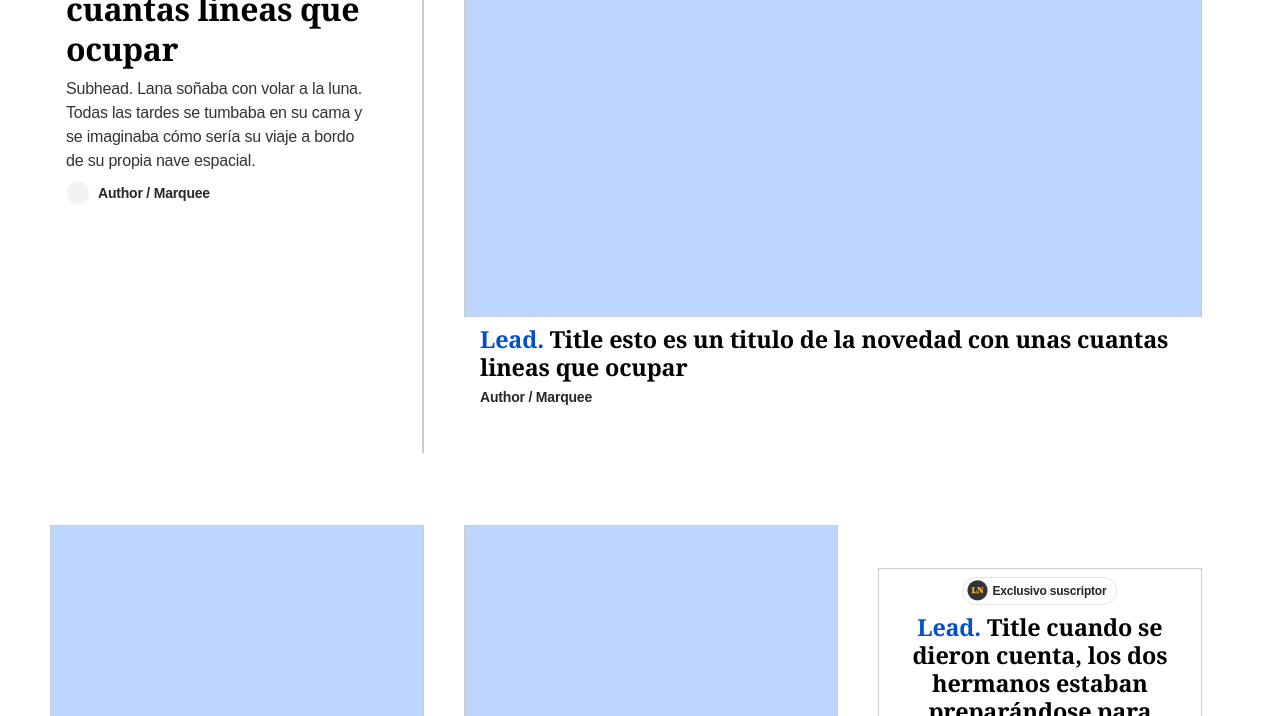
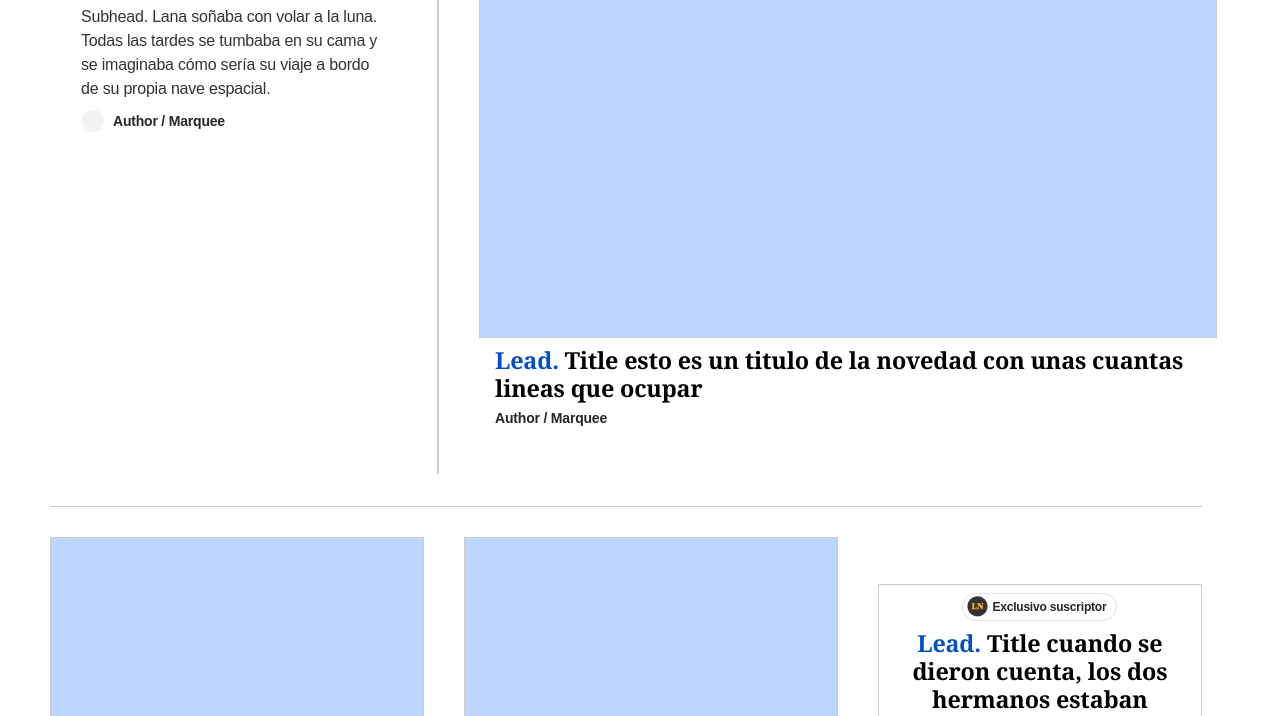
Before and after one commit to feder1208/sass-test, a website: page src/views/index.html in a window 1280 px wide. Shown: the part 175-891 px from the top of the page. Drawn offline with Linux system fonts and the light colour scheme.

Commit message:
se refactorizaron archivos para la entrega

```diff
--- a/src/styles/components/_card.scss
+++ b/src/styles/components/_card.scss
@@ -1,7 +1,11 @@
 @use "../variables";
 @use "../responsive";
 
-// Styles for the regular card
+main {
+    padding-top: 1.6rem;
+}
+
+// Styles for the regular and the body card
 
 .card-regular {
     display: flex;
@@ -113,74 +117,6 @@
     }
  }
 
-// Media query for tablet
-
- @include responsive.media-up('tablet') {
-    .card-regular {
-        min-height: 32.6rem;
-        width: 30%;
-
-         &__image {
-            width: 100%;
-         }
-    }
-
-    .body__icon {
-        display: none;
-    }
-
-    .card-regular-wider {
-        width: 52%;
-    }
-
-    .card-render-body {
-        .card-body {
-            width: 39%;
-        }
-
-        .card-body__image {
-            display: none;
-        }
-
-        .body__title {
-            font-size: map-get(variables.$fontSize, 'title');
-            line-height: 4rem;
-            letter-spacing: -0.04rem;
-        }
-    }
-
-    .card-render-author {
-        width: 30%;
-
-        .body__author {
-            padding-bottom: 1.5rem;
-        }
-    }
-
- }
-
- // Media query for desktop
-
- @include responsive.media-up('desktop') {
-    .card-render-body {
-        .card-body {
-            width: 27%;
-        }
-    }
-
-    .card-regular-wider {
-        width: 54%;
-    }
-
-    // Add hover effect on the links
-    a:hover {
-        .card-regular__image {
-            opacity: .8;
-        }
-    }
- }
-
-
  // Media queries for the Container module
 
 @include responsive.media-up('tablet') {
@@ -188,7 +124,8 @@
         display: flex;
 
         .card-render-body {
-            max-width: 39%;
+            max-width: 36%;
+            margin-left: 1.5rem;
         }
 
         .card-render-regular {
@@ -215,7 +152,9 @@
         display: flex;
         gap: 1.6rem;
         width: 96%;
-        margin: 7.2rem auto 0 auto;
+        margin: 2.2rem auto 0 auto;
+        border-top: .1rem solid map-get(variables.$colors, 'line-separator');
+        padding-top: 3rem;
 
         .card-regular {
             width: 100%;
@@ -230,6 +169,7 @@
 }
 
 
+
 @include responsive.media-up('desktop') {
     .right-focal {
         display: flex;
@@ -241,10 +181,15 @@
 
         .card-render-regular {
             max-width: 60%;
+            margin-top: 0.5rem;
         }
 
         .card-regular {
             width: 100%
+        }
+
+        .card-regular__image.card-body__image {
+            display: none;
         }
 
         .separator-line {
@@ -281,7 +226,7 @@
         display: flex;
         gap: 4rem;
         width: 90%;
-        margin: 7.2rem 5rem 0 5rem;
+        margin: 3.2rem 5rem 0 5rem;
 
         .card-regular {
             width: 100%;
@@ -316,6 +261,12 @@
             }
         }
     }
+
+    a:hover {
+        .card-regular__image {
+            opacity: .8;
+        }
+    }
 }
 
 @include responsive.media-up('desktop-lg') {
@@ -332,7 +283,11 @@
         }
 
         .card-regular {
-            width: 100%
+            width: 100%;
+
+            &__body {
+                width: 60%;
+            }
         }
 
         .separator-line {
--- a/src/views/index.html
+++ b/src/views/index.html
@@ -10,78 +10,7 @@
 </head>
 
 <body>
-
-    <!-- <main>
-        <div class="card-render-regular">
-            <article class="card-regular">
-                <a href="#">
-                    <div class="card-regular__image"></div>
-                </a>
-                <div class="card-regular__body">
-                    <h3 class="body__title"><span>Lead.</span> Title esto es un titulo de la novedad con unas cuantas
-                        lineas
-                        que
-                        ocupar</h3>
-                    <h5 class="body__author">Author / Marquee</h5>
-                </div>
-            </article>
-        </div>
-
-        <div class="card-render-regular">
-            <article class="card-regular card-regular-wider">
-                <a href="#">
-                    <div class="card-regular__image"></div>
-                </a>
-                <div class="card-regular__body">
-                    <h3 class="body__title"><span>Lead.</span> Title esto es un titulo de la novedad con unas cuantas
-                        lineas
-                        que
-                        ocupar</h3>
-                    <h5 class="body__author">Author / Marquee</h5>
-                </div>
-            </article>
-        </div>
-
-        <div class="card-render-body">
-            <article class="card-regular card-body">
-                <a href="#">
-                    <div class="card-regular__image card-body__image"></div>
-                </a>
-                <div class="card-regular__body">
-                    <div class="body__icon"><span><img src="../assets/Icon Color Container.png"
-                                alt="La Nacion Icon"></span> Exclusivo suscriptor</div>
-                    <h3 class="body__title"><span>Lead.</span> Title esto es un titulo de la novedad con unas cuantas
-                        lineas
-                        que
-                        ocupar</h3>
-                    <h4 class="body__subtitle">Subhead. Lana soñaba con volar a la luna. Todas las tardes se tumbaba en
-                        su
-                        cama y se imaginaba cómo
-                        sería su viaje a
-                        bordo de su propia nave espacial.</h4>
-                    <h5 class="body__author">
-                        <div class="body__author-img"></div> Author / Marquee
-                    </h5>
-                </div>
-            </article>
-        </div>
-
-        <div class="card-render-author">
-            <article class="card-author">
-                <div class="card-regular__body">
-                    <h3 class="body__title"><span>Lead.</span> Title cuando se dieron cuenta, los dos hermanos estaban
-                        preparándose para alunizar.</h3>
-                    <div class="card-author__image-rounded"></div>
-                    <h5 class="body__author">Author full name</h5>
-                    <div class="separator"></div>
-                </div>
-            </article>
-        </div>
-    </main> -->
-
-
-
-
+    <main>
         <section class="right-focal">
             <div class="card-render-body">
                 <article class="card-regular card-body">
@@ -92,11 +21,13 @@
                         <div class="body__icon"><span><img src="../assets/Icon Color Container.png"
                                     alt="La Nacion Icon"></span> Exclusivo
                             suscriptor</div>
-                    <h3 class="body__title"><span>Lead.</span> Title esto es un titulo de la novedad con unas cuantas
+                        <h3 class="body__title"><span>Lead.</span> Title esto es un titulo de la novedad con unas
+                            cuantas
                             lineas
                             que
                             ocupar</h3>
-                    <h4 class="body__subtitle">Subhead. Lana soñaba con volar a la luna. Todas las tardes se tumbaba en
+                        <h4 class="body__subtitle">Subhead. Lana soñaba con volar a la luna. Todas las tardes se tumbaba
+                            en
                             su
                             cama y se imaginaba cómo
                             sería su viaje a
@@ -114,7 +45,8 @@
                         <div class="card-regular__image"></div>
                     </a>
                     <div class="card-regular__body">
-                    <h3 class="body__title"><span>Lead.</span> Title esto es un titulo de la novedad con unas cuantas
+                        <h3 class="body__title"><span>Lead.</span> Title esto es un titulo de la novedad con unas
+                            cuantas
                             lineas
                             que
                             ocupar</h3>
@@ -124,7 +56,6 @@
             </div>
         </section>
 
-
         <section class="card-group-3">
             <div class="card-render-regular">
                 <article class="card-regular">
@@ -132,7 +63,8 @@
                         <div class="card-regular__image"></div>
                     </a>
                     <div class="card-regular__body">
-                    <h3 class="body__title"><span>Lead.</span> Title esto es un titulo de la novedad con unas cuantas
+                        <h3 class="body__title"><span>Lead.</span> Title esto es un titulo de la novedad con unas
+                            cuantas
                             lineas
                             que
                             ocupar</h3>
@@ -146,7 +78,8 @@
                         <div class="card-regular__image"></div>
                     </a>
                     <div class="card-regular__body">
-                    <h3 class="body__title"><span>Lead.</span> Title esto es un titulo de la novedad con unas cuantas
+                        <h3 class="body__title"><span>Lead.</span> Title esto es un titulo de la novedad con unas
+                            cuantas
                             lineas
                             que
                             ocupar</h3>
@@ -160,7 +93,8 @@
                         <div class="body__icon"><span><img src="../assets/Icon Color Container.png"
                                     alt="La Nacion Icon"></span> Exclusivo
                             suscriptor</div>
-                    <h3 class="body__title"><span>Lead.</span> Title cuando se dieron cuenta, los dos hermanos estaban
+                        <h3 class="body__title"><span>Lead.</span> Title cuando se dieron cuenta, los dos hermanos
+                            estaban
                             preparándose para alunizar.</h3>
                         <div class="card-author__image-rounded"></div>
                         <h5 class="body__author">Author full name</h5>
@@ -169,6 +103,7 @@
                 </article>
             </div>
         </section>
+    </main>
 
 </body>
 
```
Also changed, not shown: README.md, src/styles/main.css, 1 other file. Lines whose indentation alone changed are shown as unchanged.
